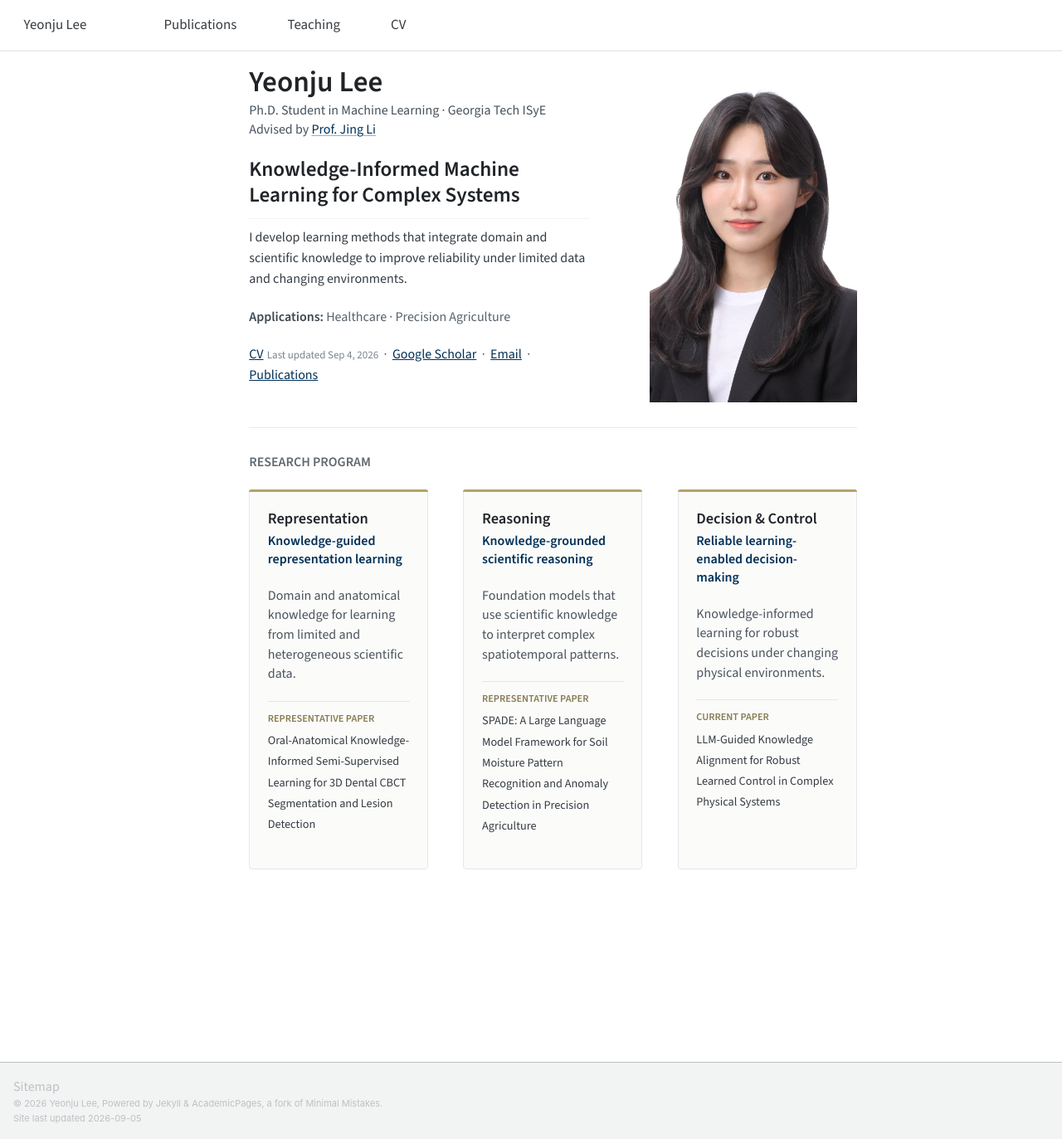
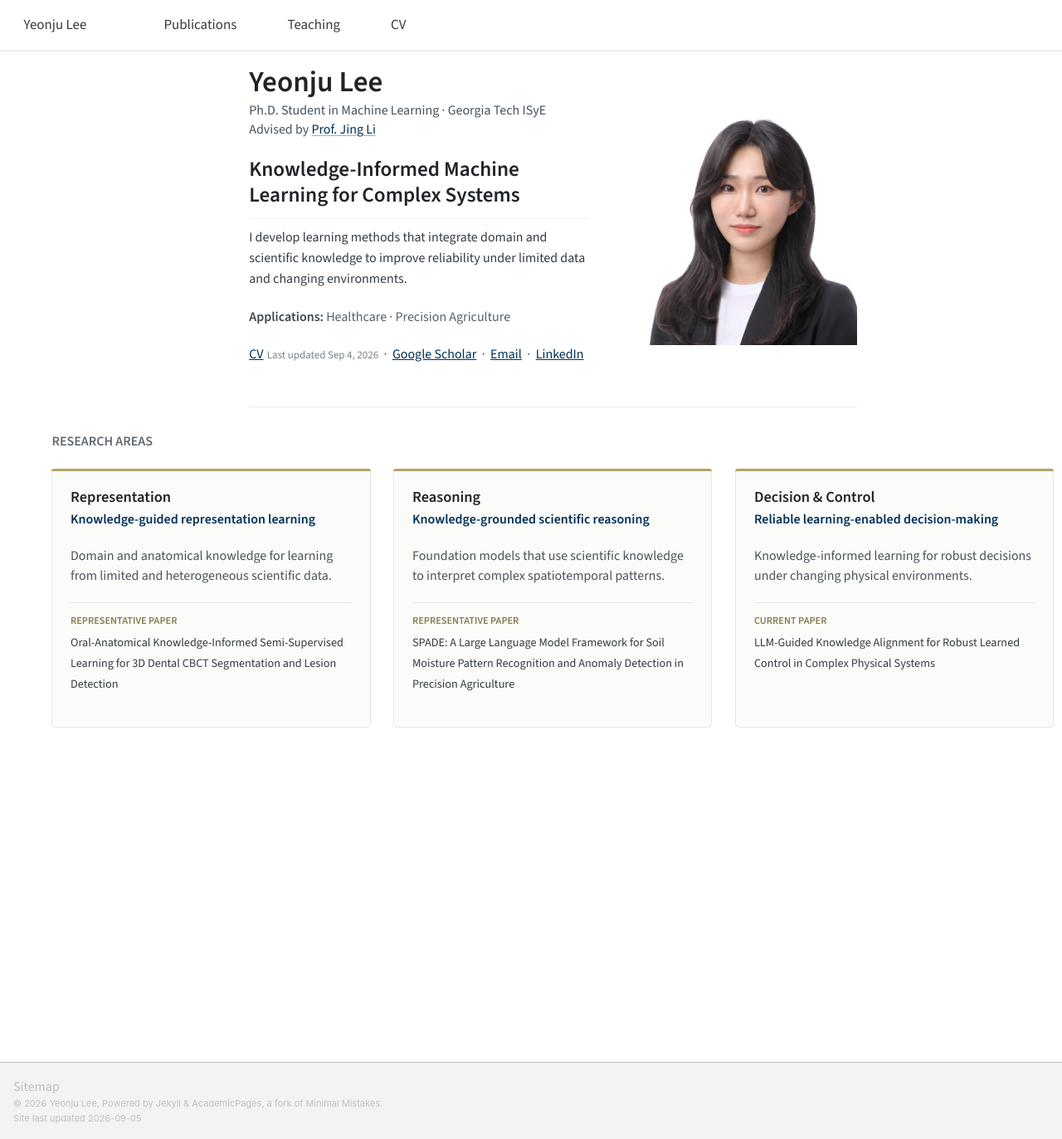
Before and after one commit to ylee845/ylee845.github.io, a Jekyll site: the page built from _pages/about.md, in a window 1280 px wide and 1373 px high. Shown: the whole window at 83% size. Built offline with Jekyll 4.4.1, drawn with Linux system fonts in a browser that asks for light colours; a script that is not in the unit is left out; part of the change alters nothing that is shown.

Commit message:
Add files via upload

```diff
--- a/_pages/about.md
+++ b/_pages/about.md
@@ -119,10 +119,10 @@ redirect_from:
 
 .hero-photo-wrap {
   width: 250px;
-  min-height: 292px;
+  height: 292px;
   overflow: hidden;
   justify-self: end;
-  align-self: stretch;
+  align-self: center;
 }
 
 .hero-photo {
@@ -130,11 +130,15 @@ redirect_from:
   height: 100%;
   display: block;
   object-fit: cover;
-  object-position: center top;
+  object-position: center 12%;
 }
 
 /* ===== Research program ===== */
 .research-program {
+  width: calc(100vw - 72px);
+  max-width: 1480px;
+  margin-left: 50%;
+  transform: translateX(-50%);
   padding: 1.55rem 0 .9rem;
 }
 
@@ -149,7 +153,7 @@ redirect_from:
 .research-grid {
   display: grid;
   grid-template-columns: repeat(3, minmax(0, 1fr));
-  gap: 2.35rem;
+  gap: 1.55rem;
 }
 
 .research-card {
@@ -228,7 +232,8 @@ redirect_from:
   }
 
   .hero-photo-wrap {
-    width: 205px;
+    width: 220px;
+    height: 275px;
   }
 
   .research-grid {
@@ -245,10 +250,17 @@ redirect_from:
 
   .hero-photo-wrap {
     grid-row: 1;
-    justify-self: start;
-    width: 150px;
-    height: 188px;
+    justify-self: center;
+    width: 230px;
+    height: 288px;
     min-height: 0;
+  }
+
+  .research-program {
+    width: auto;
+    max-width: none;
+    margin-left: 0;
+    transform: none;
   }
 
   .research-grid {
@@ -284,7 +296,7 @@ redirect_from:
       &nbsp;·&nbsp;
       <a href="mailto:ylee845@gatech.edu">Email</a>
       &nbsp;·&nbsp;
-      <a href="/publications/">Publications</a>
+      <a href="https://www.linkedin.com/in/ylee845" target="_blank" rel="noopener">LinkedIn</a>
     </p>
   </div>
 
@@ -294,7 +306,7 @@ redirect_from:
 </section>
 
 <section class="research-program">
-  <p class="research-label">Research Program</p>
+  <p class="research-label">Research Areas</p>
 
   <div class="research-grid">
     <div class="research-card">
```
